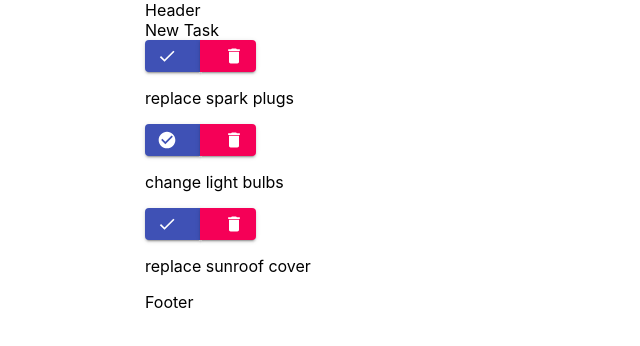
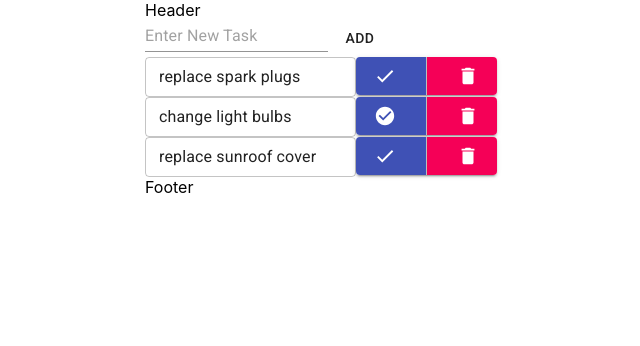
Before and after one commit to ejw773/to-do-30, a React (Create React App) app: page / in a window 1280 px wide. Shown: the top 346 px of the page, without its empty margins (219-859 px from the left). Built offline with nearby package versions, Linux system fonts and the light colour scheme.

Commit message:
able to add new tasks

```diff
--- a/src/components/MainComponent.js
+++ b/src/components/MainComponent.js
@@ -23,25 +23,48 @@ const Main = () => {
             complete: false
         }
     ]);
+    const newId = () => {
+        let newId = 0;
+        if (taskList.length > 0) {
+            let idList = taskList.map((item) => item.id);
+            newId = Math.max(...idList) + 1;
+        };
+        return newId;
+    };
+
     const addTask = (text) => {
-        console.log(`Add task: ${text}`);
+        let id = newId();
+        let newTask = {
+            id: id,
+            task: text,
+            complete: false
+        }
+        let updatedTasks = [...taskList, newTask];
+        setTaskList(updatedTasks);
     };
+
     const deleteTask = (id) => {
         let updatedTasks = [...taskList];
         updatedTasks = taskList.filter((item) => item.id !== id);
-        console.log(updatedTasks);
         setTaskList(updatedTasks);
     };
+
     const modifyTask = (text, id) => {
         console.log(`Modify task: ${id} to ${text}`);
         console.log(id);
+        const updatedTasks = [...taskList];
+        const targetIndex = taskList.findIndex((item) => item.id === id);
+        updatedTasks[targetIndex].task = text;
+        setTaskList(updatedTasks);
     };
+
     const toggleTask = (id) => {
         let updatedTasks = [...taskList];
         let targetIndex = updatedTasks.findIndex(i => i.id === id);
         updatedTasks[targetIndex].complete = !taskList[targetIndex].complete;
         setTaskList(updatedTasks);
-    }
+    };
+
     return (
         <React.Fragment>
             <Header />
--- a/src/components/NewTaskComponent.js
+++ b/src/components/NewTaskComponent.js
@@ -1,8 +1,25 @@
-import React from 'react';
+import React, { useState } from 'react';
+import TextField from '@material-ui/core/TextField';
+import Button from '@material-ui/core/Button';
 
 const NewTask = ({addTask}) => {
+    const [newTask, setNewTask] = useState('');
+    const handleChange = ({target}) => {
+        setNewTask(target.value);
+    }
     return (
-        <div>New Task</div>
+        <div>
+            <TextField
+                placeholder='Enter New Task'
+                onChange={handleChange}
+                value={newTask}
+            />
+            <Button
+            onClick={() => addTask(newTask)}
+            >
+                Add
+            </Button>
+        </div>
     )
 }
 
--- a/src/components/RenderTaskComponent.js
+++ b/src/components/RenderTaskComponent.js
@@ -4,6 +4,7 @@ import Button from '@material-ui/core/Button';
 import DeleteIcon from '@material-ui/icons/Delete'
 import CheckIcon from '@material-ui/icons/Check'
 import CheckCircleIcon from '@material-ui/icons/CheckCircle';
+import TextField from '@material-ui/core/TextField'
 
 const RenderTask = ({task, deleteTask, modifyTask, toggleTask}) => {
     let checkBox;
@@ -15,11 +16,16 @@ const RenderTask = ({task, deleteTask, modifyTask, toggleTask}) => {
 
     return (
         <div>
-            <ButtonGroup>
-                <Button variant='contained' color='primary' startIcon={checkBox} onClick={() => toggleTask(task.id)}></Button>
-                <Button variant='contained' color='secondary' endIcon={<DeleteIcon/>} onClick={() => deleteTask(task.id)}></Button>
+            <TextField
+            variant='outlined'
+            value={task.task}
+            size='small'
+            onChange={(target) => modifyTask(target.target.value, task.id)}
+            />
+            <ButtonGroup variant='contained' size='large'>
+                <Button color='primary' startIcon={checkBox} onClick={() => toggleTask(task.id)}></Button>
+                <Button color='secondary' endIcon={<DeleteIcon/>} onClick={() => deleteTask(task.id)}></Button>
             </ButtonGroup>
-            <p>{task.task}</p>
         </div>
     )
 }
```
